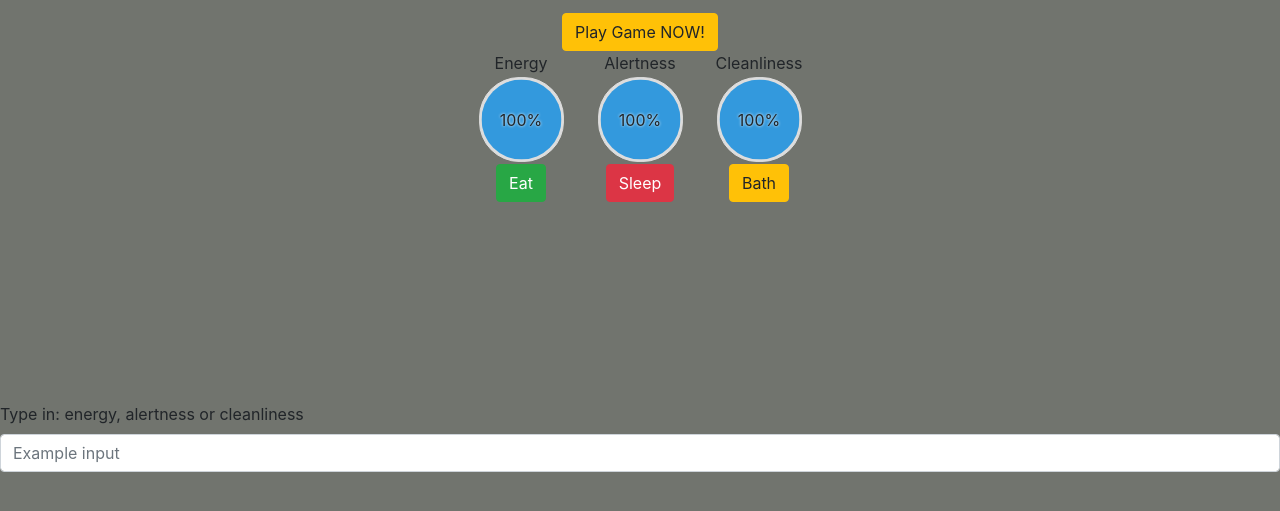
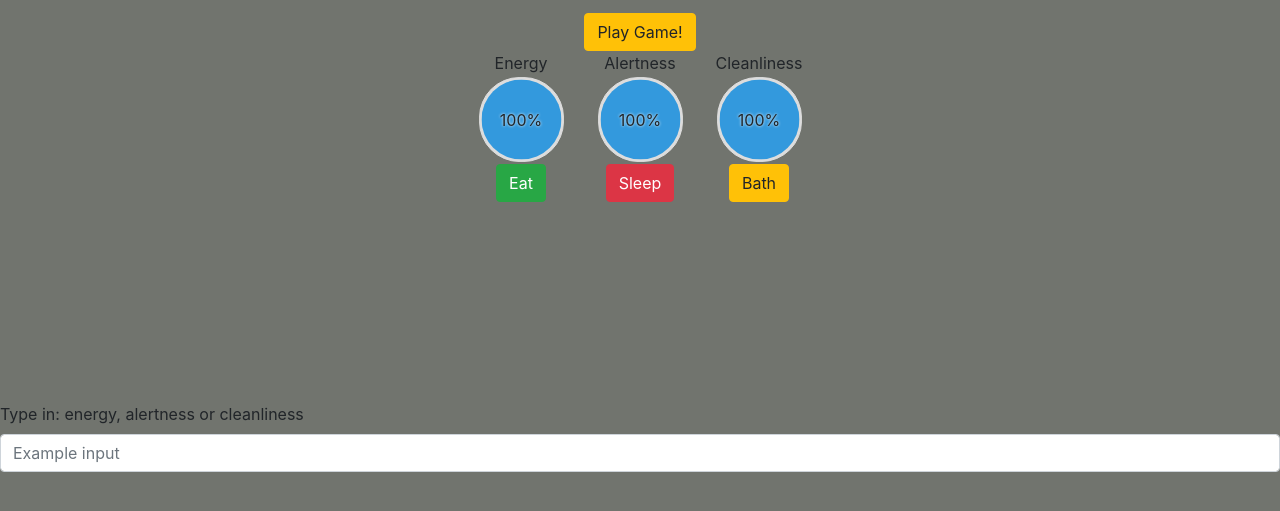
Before and after one commit to NatiSimpl/tamagotchi.github.io, a plain HTML site: page index.html in a window 1280 px wide. Shown: the part 51-562 px from the top of the page. Drawn offline with nearby package versions, Linux system fonts and the light colour scheme; files whose address does not match are found by name.

Commit message:
third commit

```diff
--- a/index.html
+++ b/index.html
@@ -21,7 +21,7 @@
             <p><i><span id="datetime"></span></i></p>
         </h1>
         <div class="d-flex justify-content-around"><button class="btn btn-warning" type="button" onclick="playGame();"
-                data-dismiss="toast">Play Game NOW!</button></div>
+                data-dismiss="toast">Play Game!</button></div>
         </div>
     </header>
     <div class="container-fluid d-flex justify-content-around">
```
